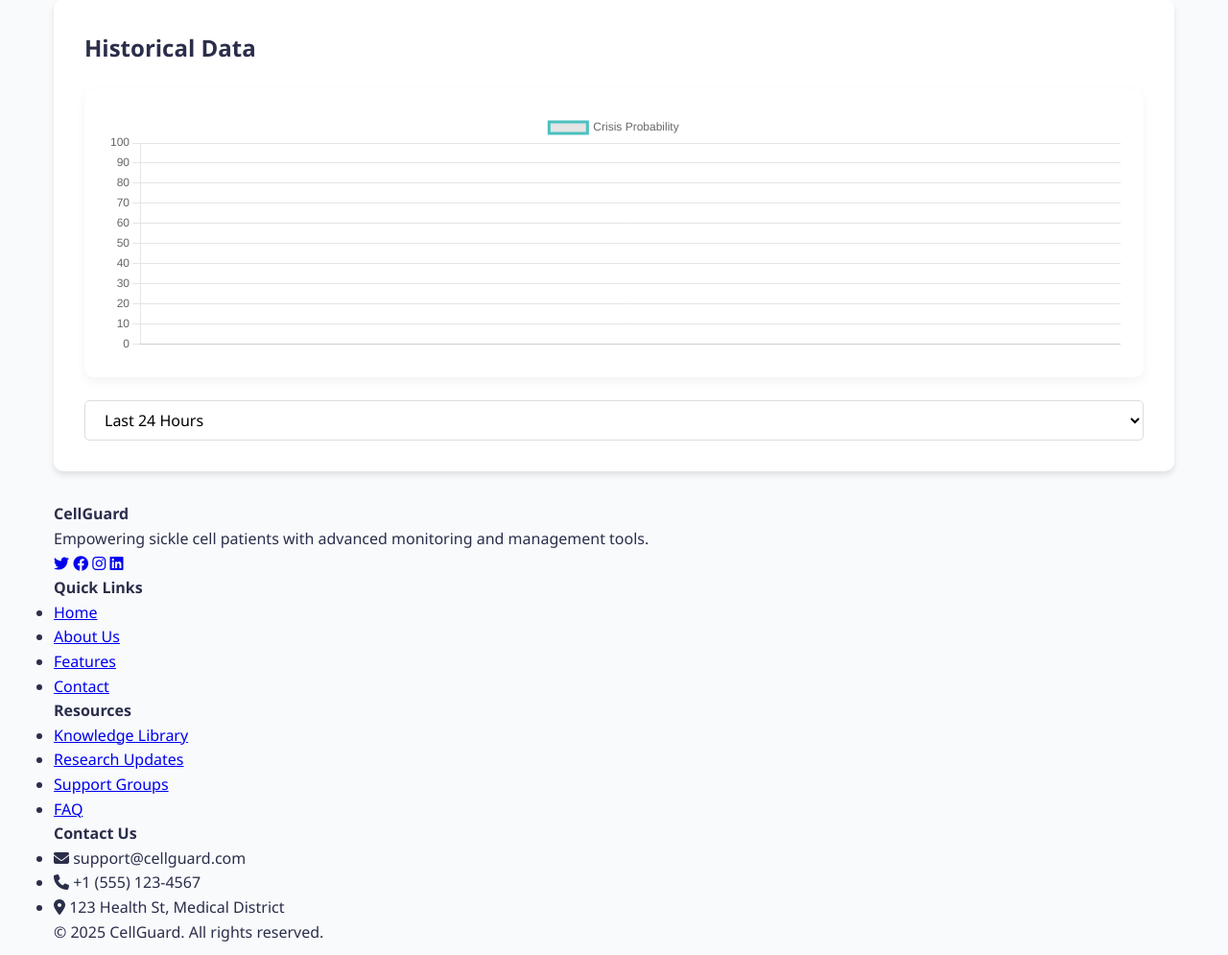
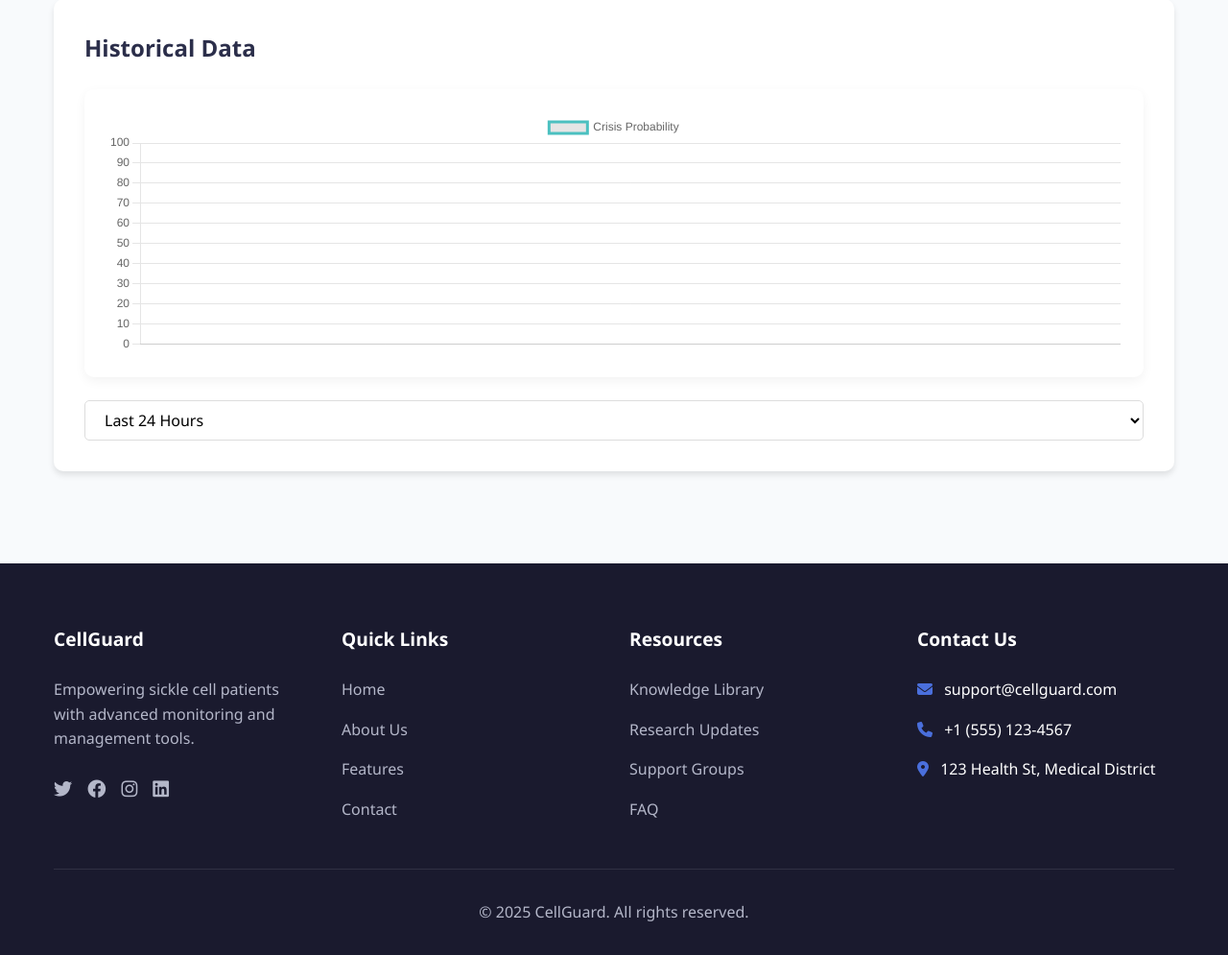
Before and after one commit to dvmilola/CellGuard, a Flask app: page /predictions in a window 1280 px wide. Shown: the part 853-1848 px from the top of the page at 96% size. Run offline with Flask 2, Linux system fonts and the light colour scheme; data that the repository does not hold is empty; some libraries are stand-ins or nearby versions.

Commit message:
Fix navigation and styling issues: - Remove JavaScript page switching code - Update navigation routes to be consistent - Add footer styles to predictions page - Fix routing between home and predictions pages

```diff
--- a/static/app.js
+++ b/static/app.js
@@ -28,36 +28,8 @@ document.addEventListener('click', (e) => {
   }
 });
 
-// Page navigation
+// Authentication modals
 document.addEventListener('DOMContentLoaded', function() {
-  // Page navigation
-  const navLinks = document.querySelectorAll('.nav-link');
-  const pages = document.querySelectorAll('[id$="-page"]');
-
-  navLinks.forEach(link => {
-    link.addEventListener('click', function(e) {
-      e.preventDefault();
-
-      // Remove active class from all links and pages
-      navLinks.forEach(l => l.classList.remove('active'));
-      pages.forEach(p => p.classList.remove('active'));
-
-      // Add active class to clicked link and corresponding page
-      this.classList.add('active');
-      const pageId = this.getAttribute('data-page');
-      document.getElementById(pageId).classList.add('active');
-
-      // Close mobile menu if open
-      if (navLinks.classList.contains('active')) {
-        navLinks.classList.remove('active');
-        const icon = mobileMenuBtn.querySelector('i');
-        icon.classList.remove('fa-times');
-        icon.classList.add('fa-bars');
-      }
-    });
-  });
-
-  // Authentication modals
   const loginBtn = document.getElementById('login-btn');
   const signupBtn = document.getElementById('signup-btn');
   const loginModal = document.getElementById('login-modal');
--- a/templates/predictions.html
+++ b/templates/predictions.html
@@ -20,9 +20,9 @@
       <div class="nav-links">
         <a href="/" class="nav-link">Home</a>
         <a href="/predictions" class="nav-link active">Crisis Prediction</a>
-        <a href="#" class="nav-link">Medication</a>
-        <a href="#" class="nav-link">Symptom Tracker</a>
-        <a href="#" class="nav-link">Knowledge Library</a>
+        <a href="/medication" class="nav-link">Medication</a>
+        <a href="/symptom-tracker" class="nav-link">Symptom Tracker</a>
+        <a href="/knowledge-library" class="nav-link">Knowledge Library</a>
       </div>
 
       <div class="auth-buttons">
@@ -343,6 +343,83 @@
   .indicator-danger {
     background-color: #dc3545;
   }
+
+  /* Footer Styles */
+  .site-footer {
+    background-color: #1a1a2e;
+    color: #fff;
+    padding: 4rem 0 2rem;
+    margin-top: 4rem;
+  }
+
+  .footer-content {
+    display: grid;
+    grid-template-columns: repeat(auto-fit, minmax(250px, 1fr));
+    gap: 2rem;
+    margin-bottom: 2rem;
+  }
+
+  .footer-section h4 {
+    color: #fff;
+    margin-bottom: 1.5rem;
+    font-size: 1.2rem;
+  }
+
+  .footer-section p {
+    color: #b4b7c9;
+    line-height: 1.6;
+    margin-bottom: 1.5rem;
+  }
+
+  .footer-links {
+    list-style: none;
+    padding: 0;
+  }
+
+  .footer-links li {
+    margin-bottom: 1rem;
+  }
+
+  .footer-links a {
+    color: #b4b7c9;
+    text-decoration: none;
+    transition: color 0.3s;
+  }
+
+  .footer-links a:hover {
+    color: #fff;
+  }
+
+  .footer-links i {
+    margin-right: 0.5rem;
+    color: var(--primary);
+  }
+
+  .social-links {
+    display: flex;
+    gap: 1rem;
+  }
+
+  .social-link {
+    color: #b4b7c9;
+    font-size: 1.2rem;
+    transition: color 0.3s;
+  }
+
+  .social-link:hover {
+    color: #fff;
+  }
+
+  .footer-bottom {
+    text-align: center;
+    padding-top: 2rem;
+    border-top: 1px solid rgba(255, 255, 255, 0.1);
+  }
+
+  .footer-bottom p {
+    color: #b4b7c9;
+    margin: 0;
+  }
 </style>
 
 <script>
```
Also changed, not shown: templates/index.html (+24 -8 lines).
